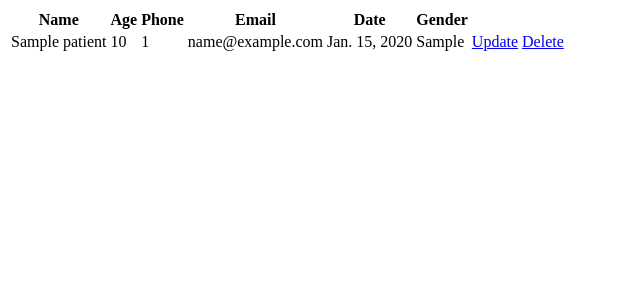
After one commit to arunkvk1/hospital, a Django app: page /viewpro/ in a window 1280 px wide. The commit adds this page. Shown: the top 300 px of the page, without its empty margins (0-640 px from the left). Run offline with Django 4.2, Linux system fonts and the light colour scheme; tables that the repository leaves empty hold one stand-in row (values such as "Sample post").

Commit message:
update and delete

```diff
--- a/app1/models.py
+++ b/app1/models.py
@@ -11,3 +11,15 @@ class tbl_hospital(models.Model):
     Gender=models.CharField(max_length=100)
     class Meta:
         db_table="tbl_hospital"
+
+
+class tbl_patient(models.Model):
+    name=models.CharField(max_length=50)
+    age=models.IntegerField()
+    phone=models.IntegerField()
+    email=models.CharField(max_length=50)
+    date=models.DateField(max_length=30)
+    gender=models.CharField(max_length=50)
+
+    class Meta:
+        db_table = "tbl_patient"
--- a/app1/templates/index.html
+++ b/app1/templates/index.html
@@ -6,6 +6,7 @@
     <title>Hospital</title>
   </head>
   <body>
-    <a href="/admin1/">Admin</a>
+    <a href="/admin1/">Admin</a> <br> <br>
+    <a href="/pat/">Patient</a>
   </body>
 </html>
--- a/app1/templates/viewdoctor.html
+++ b/app1/templates/viewdoctor.html
@@ -11,10 +11,10 @@
         <th>Doctor_id</th>
         <th>Name</th>
         <th>Specialization</th>
-        <th>Joining_date</th>
+
         <th>Salary</th>
-        <th>Email</th>
-        <th>Phone</th>
+        <th>Age</th>
+        <th>Gender</th>
       </thead>
       <tbody>
         {% for x1 in x %}
--- /dev/null
+++ b/app1/templates/viewprofile.html
@@ -0,0 +1,34 @@
+<!DOCTYPE html>
+<html lang="en">
+<head>
+    <meta charset="UTF-8">
+    <meta name="viewport" content="width=device-width, initial-scale=1.0">
+    <title>update profile</title>
+</head>
+<body>
+    <table>
+        <thead>
+            <th>Name</th>
+            <th>Age</th>
+            <th>Phone</th>
+            <th>Email</th>
+            <th>Date</th>
+            <th>Gender</th>
+        </thead>
+        <tbody>
+            {% for x1 in x %}
+            <tr>
+                <td>{{ x1.name }}</td>
+                <td>{{ x1.age }}</td>
+                <td>{{ x1.phone }}</td>
+                <td>{{ x1.email }}</td>
+                <td>{{ x1.date }}</td>
+                <td>{{ x1.gender }}</td>
+                <td><a href="/updatepro/{{x1.id}}">Update</a></td>
+                <td><a href="/deletepro/{{x1.id}}">Delete</a></td>
+            </tr>
+            {% endfor %}
+        </tbody>
+    </table>
+</body>
+</html>
--- a/app1/views.py
+++ b/app1/views.py
@@ -1,5 +1,5 @@
 from django.shortcuts import render,redirect
-from app1.models import tbl_hospital
+from app1.models import tbl_hospital,tbl_patient
 
 # Create your views here.
 def index(request):
@@ -26,3 +26,49 @@ def deletedoctor(request,id):
     data=tbl_hospital.objects.get(id=id)
     data.delete()
     return redirect('/viewdoctor')
+
+def patient(request):
+    return render(request,'patient.html')
+
+def addpatient(request):
+    return render(request,'addpatient.html')
+
+def link1(request):
+    p2=tbl_patient()
+    p2.name=request.POST.get('name')
+    p2.age=request.POST.get('age')
+    p2.phone=request.POST.get('ph')
+    p2.email=request.POST.get('mail')
+    p2.date=request.POST.get('date')
+    p2.gender=request.POST.get('gender')
+    p2.save()
+    return render(request,'index.html')
+
+def viewdoctor1(request):
+    data1= tbl_hospital.objects.all()
+    return render(request,'viewdoctor1.html',{'y':data1})
+
+def viewprofile(request):
+    data2 = tbl_patient.objects.all()
+    return render(request,'viewprofile.html',{'x':data2})
+
+def updateprofile(request,id):
+    data2 = tbl_patient.objects.get(id=id)
+    return render(request,'update.html',{'x':data2})
+
+def link2(request,id):
+    p2=tbl_patient.objects.get(id=id)
+    p2.name=request.POST.get('name')
+    p2.age=request.POST.get('age')
+    p2.phone=request.POST.get('ph')
+    p2.email=request.POST.get('mail')
+    p2.date=request.POST.get('date')
+    p2.gender=request.POST.get('gender')
+    p2.save()
+    return redirect('viewprofile')
+
+
+def deleteprofile(request,id):
+    data3=tbl_patient.objects.get(id=id)
+    data3.delete()
+    return redirect('/viewprofile')
--- a/hospital/urls.py
+++ b/hospital/urls.py
@@ -21,8 +21,17 @@ urlpatterns = [
     path('admin/', admin.site.urls),
     path("",views.index),
     path("admin1/",views.admin1),
+    path('pat/',views.patient),
     path("adddoctor/",views.adddoctor),
     path("doct/",views.doct),
     path("viewdoctor/",views.viewdoctor),
     path('deletedoctor/<int:id>',views.deletedoctor),
+    path('addpatient/',views.addpatient),
+    path('link1/',views.link1),
+    path('viewdoctor1/',views.viewdoctor1),
+    path('viewpro/',views.viewprofile),
+    path('updatepro/<int:id>',views.updateprofile),
+    path('link2/<int:id>',views.link2),
+    path('deletepro/<int:id>',views.deleteprofile)
+
 ]
```
Also changed, not shown: app1/templates/addpatient.html (added, +26 -0 lines), app1/templates/patient.html (added, +13 -0 lines), app1/templates/update.html (added, +25 -0 lines), app1/templates/viewdoctor1.html (added, +34 -0 lines), app1/migrations/0002_tbl_patient.py (added).
